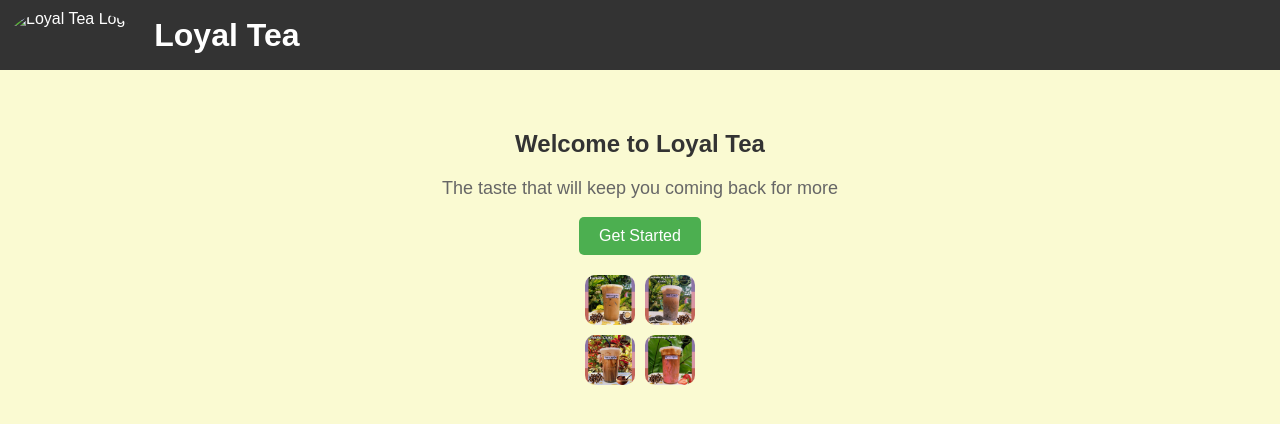
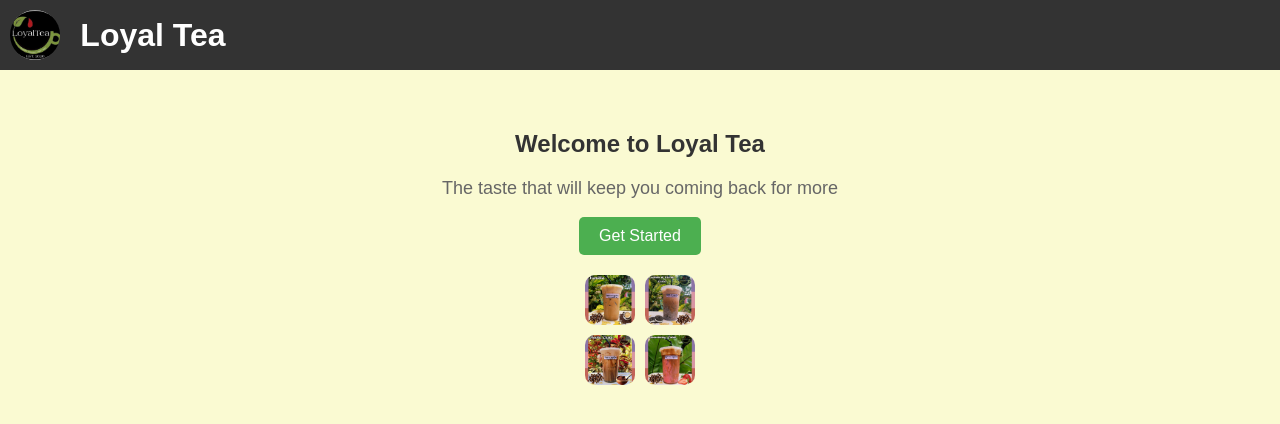
Before and after one commit to rodelz/MAIN, a plain HTML site: page categories.html in a window 1280 px wide. Drawn offline with Linux system fonts and the light colour scheme; files whose address does not match are found by name.

Commit message:
categories.html

```diff
--- a/categories.html
+++ b/categories.html
@@ -71,7 +71,7 @@
 </head>
 <body>
   <div class="header">
-    <img src="image/background.jpg" alt="Loyal Tea Logo">
+    <img src="background.jpg" alt="Loyal Tea Logo">
     <h1>Loyal Tea</h1>
   </div>
 
```
